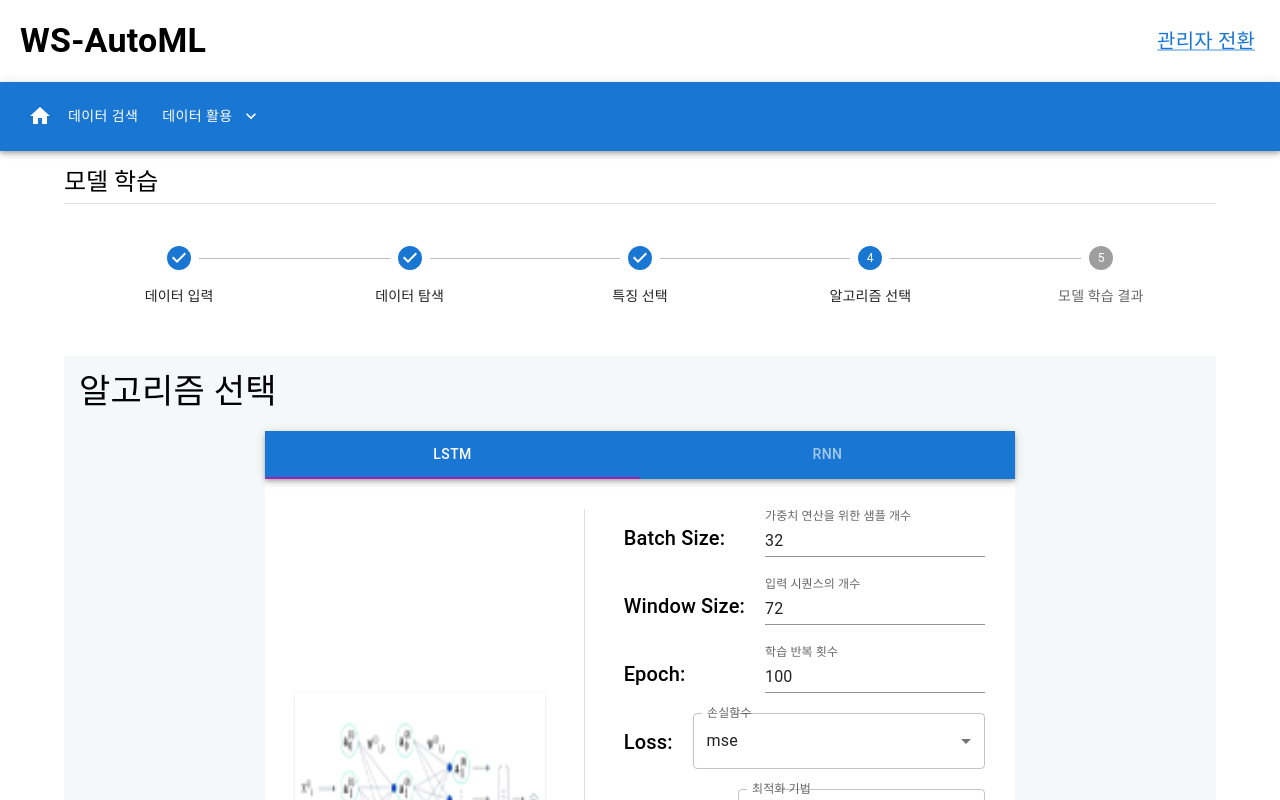
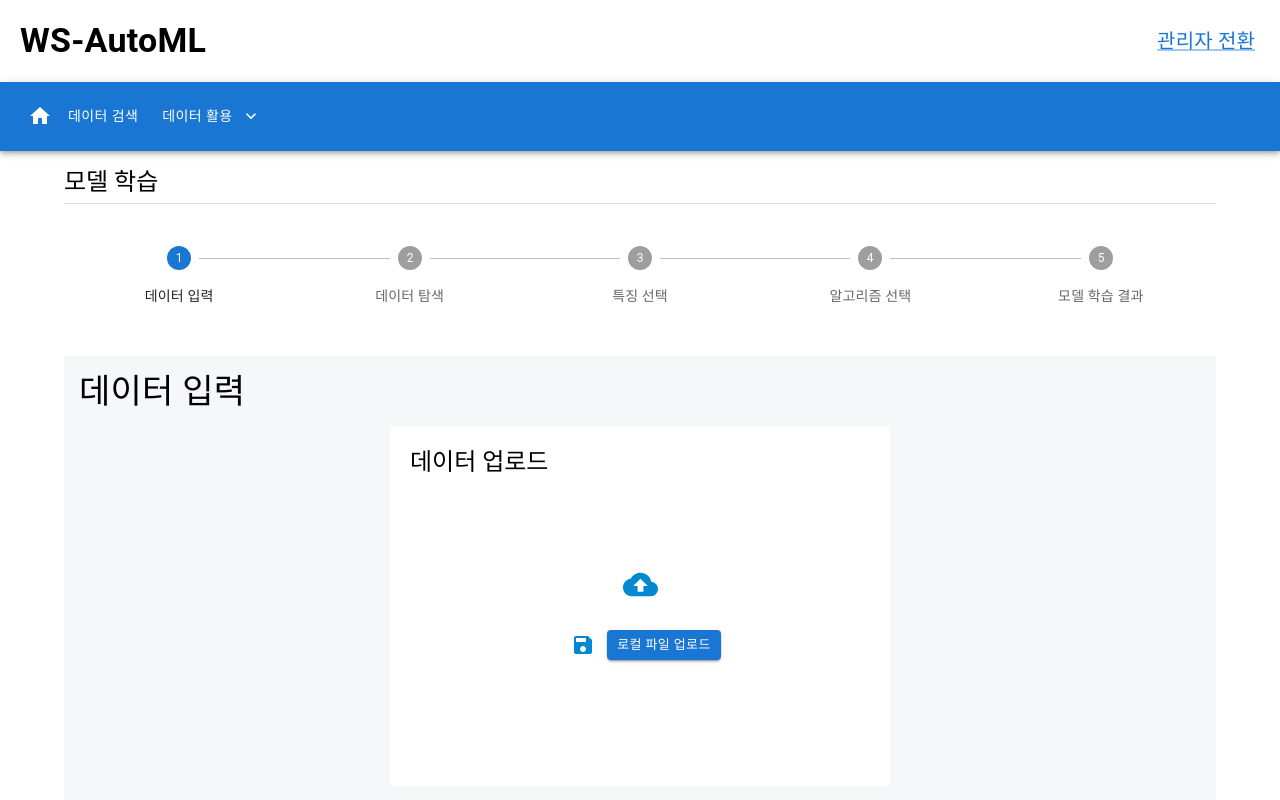
Before and after one commit to ClustProject/WSAutoMLMainWeb, a React (Create React App) app in the folder app/user-web-prototype/: page /model-learning in a window 1280 px wide. Shown: the top 800 px of the page. Built offline with nearby package versions, Linux system fonts and the light colour scheme.

Commit message:
refactor: ModelLearningMainContent 삭제 및 switch-case 문법으로 교체

```diff
--- a/app/user-web-prototype/src/components/presentational/model-learning/ModelLearningContent.jsx
+++ b/app/user-web-prototype/src/components/presentational/model-learning/ModelLearningContent.jsx
@@ -4,11 +4,14 @@ import Stepper from "@mui/material/Stepper";
 import Step from "@mui/material/Step";
 import { Divider, StepLabel, Typography } from "@mui/material";
 import Button from "@mui/material/Button";
-import ModelLearningMainContent from "./ModelLearningMainContent";
 import { styled } from "@mui/system";
 import LearnModelRequestReducer, {
   INIT_LEARN_MODEL_REQUEST,
 } from "./select-algorithm/reducers/LearnModelRequestReducer";
+import DataInputBox from "./data-input/DataInputBox";
+import DataNavigationContent from "./data-navigation/DataNavigationContent";
+import FeatureSelectionContent from "./feature-selection/FeatureSelectionContent";
+import SelectAlgorithmContent from "./select-algorithm/SelectAlgorithmContent";
 
 export const CONTENT_NAME_HEIGHT = "50px";
 
@@ -123,7 +126,7 @@ const ModelLearningTypography = () => {
 const EMPTY_STRING = "";
 
 const ModelLearningContent = () => {
-  const [activeStep, setActiveStep] = useState(4);
+  const [activeStep, setActiveStep] = useState(1);
 
   function decreaseStep() {
     setActiveStep(activeStep - 1);
@@ -203,6 +206,41 @@ const ModelLearningContent = () => {
     return false;
   }
 
+  const switchModelLearningMainContent = () => {
+    switch (activeStep) {
+      case 1:
+        return (
+          <DataInputBox
+            fileChanged={fileChanged}
+            setFileChanged={setFileChanged}
+          />
+        );
+      case 2:
+        return (
+          <DataNavigationContent
+            setAnyTargetVariableChecked={setAnyTargetVariableChecked}
+          />
+        );
+      case 3:
+        return (
+          <FeatureSelectionContent
+            setAnyTargetVariableUsed={setAnyTargetVariableUsed}
+          />
+        );
+      case 4:
+        return (
+          <SelectAlgorithmContent
+            dispatchLearnModelRequest={dispatchLearnModelRequest}
+            setAllLearnModelRequestFilled={setAllLearnModelRequestFilled}
+          />
+        );
+      case 5:
+        return;
+      default:
+        throw new Error("해당 스텝에 대한 컨텐츠를 찾을 수 없습니다.");
+    }
+  };
+
   return (
     <>
       <ModelLearningTypography />
@@ -214,15 +252,7 @@ const ModelLearningContent = () => {
       <StepperBox activeStep={activeStep} />
       <StepNameBox activeStep={activeStep} />
       <ModelLearningMainContentWrappingBox>
-        <ModelLearningMainContent
-          activeStep={activeStep}
-          fileChanged={fileChanged}
-          setFileChanged={setFileChanged}
-          setAnyTargetVariableChecked={setAnyTargetVariableChecked}
-          setAnyTargetVariableUsed={setAnyTargetVariableUsed}
-          dispatchLearnModelRequest={dispatchLearnModelRequest}
-          setAllLearnModelRequestFilled={setAllLearnModelRequestFilled}
-        />
+        {switchModelLearningMainContent()}
       </ModelLearningMainContentWrappingBox>
       <StepButtonsWrappingBox>
         <Box
--- a/app/user-web-prototype/src/components/presentational/model-learning/ModelLearningMainContent.jsx
+++ /dev/null
@@ -1,58 +0,0 @@
-import React from "react";
-
-import DataInputBox from "./data-input/DataInputBox";
-import DataNavigationContent from "./data-navigation/DataNavigationContent";
-import FeatureSelectionContent from "./feature-selection/FeatureSelectionContent";
-import SelectAlgorithmContent from "./select-algorithm/SelectAlgorithmContent";
-
-const ModelLearningMainContent = (props) => {
-  const {activeStep} = props;
-
-  if (activeStep === 1) {
-    const {fileChanged, setFileChanged} = props;
-
-    return (
-      <DataInputBox
-        fileChanged={fileChanged}
-        setFileChanged={setFileChanged}
-      />
-    )
-  }
-
-  if (activeStep === 2) {
-    const {setAnyTargetVariableChecked} = props;
-
-    return (
-      <DataNavigationContent
-        setAnyTargetVariableChecked={setAnyTargetVariableChecked}
-      />
-    );
-  }
-
-  if (activeStep === 3) {
-    const {setAnyTargetVariableUsed} = props;
-
-    return (
-      <FeatureSelectionContent
-        setAnyTargetVariableUsed={setAnyTargetVariableUsed}
-      />
-    )
-  }
-
-  if (activeStep === 4) {
-    const {
-      dispatchLearnModelRequest,
-      setAllLearnModelRequestFilled
-    } = props;
-
-    return (
-      <SelectAlgorithmContent
-        dispatchLearnModelRequest={dispatchLearnModelRequest}
-        setAllLearnModelRequestFilled={setAllLearnModelRequestFilled}
-      />
-    )
-  }
-
-};
-
-export default ModelLearningMainContent;
```
